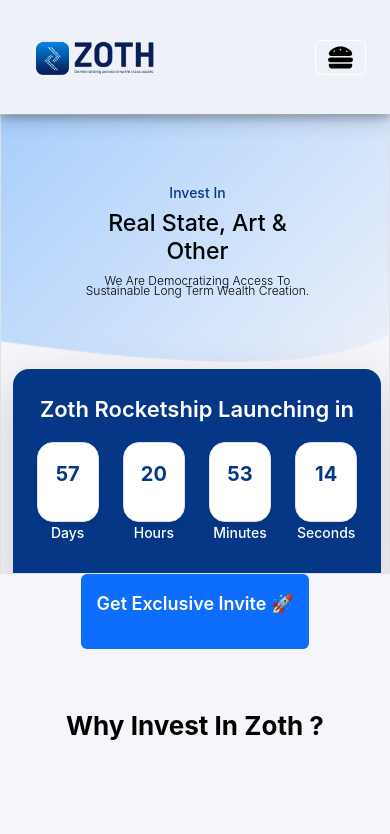
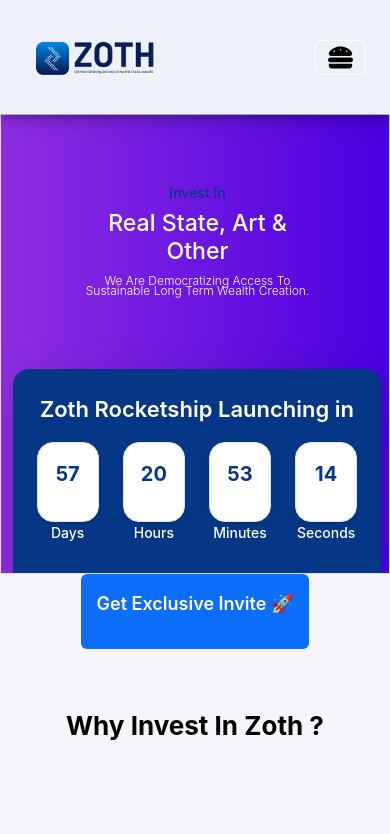
Before and after one commit to 0xZothio/website, a React (Create React App) app: page / in a window 390 px wide. Shown: the top 834 px of the page. Built offline with nearby package versions, Linux system fonts and the light colour scheme.

Commit message:
Update index.css

```diff
--- a/src/index.css
+++ b/src/index.css
@@ -2,6 +2,7 @@ body,
 html {
   background: #f5f5fa;
   font-style: normal !important;
+  font-family:"Barlow"
 }
 .footer {
   background: #ffffff !important;
@@ -33,7 +34,11 @@ html {
   font-style: normal;
   font-weight: 700;
 }
-
+.property-button{
+   margin-right: 80px;
+   background:linear-gradient(180deg, #007aff 0%, #062e76 100%)
+  /* margin-left: 280px; */
+}
 .dropdown:hover .dropdown-menu {
   display: block !important;
   margin-top: 0 !important;
@@ -375,6 +380,7 @@ img {
   /* Note: backdrop-filter has minimal browser support */
   border-radius: 20px !important;
   position: absolute;
+
   bottom: 2%;
   left: 30%;
   z-index: 300;
@@ -410,12 +416,10 @@ img {
 }
 .home-1,
 .home-2 {
-  background-image: url("./assets/pattern.png") !important;
+  background:
+          linear-gradient(90deg, #8E2DE2 0%, #4A00E0 100%);
   height: 600px;
-
-  width: auto;
   background-repeat: no-repeat !important;
-  background-size: contain !important;
   padding: 0 !important;
   object-fit: contain;
   margin: 0;
@@ -424,7 +428,8 @@ img {
   overflow: hidden;
 }
 .home-2 {
-  background-image: url("./assets/mobilegraphics.png") !important;
+  background:
+          linear-gradient(90deg, #8E2DE2 0%, #4A00E0 100%);
   display: none;
 }
 .illustration{
@@ -443,7 +448,7 @@ img {
   position: absolute;
   z-index: 200;
   width: auto;
-  color: #000000;
+  color: #ffffff;
   left: 80px;
   top: 70px;
 }
@@ -653,6 +658,7 @@ img {
   }
 
   .home-2 {
+
     display: block !important;
     height: 460px;
   }
@@ -697,6 +703,10 @@ img {
   }
   .accordion {
     margin-left: 3px;
+
+  }
+  .property-button{
+    margin-right: 0px;
   }
 }
 
```
